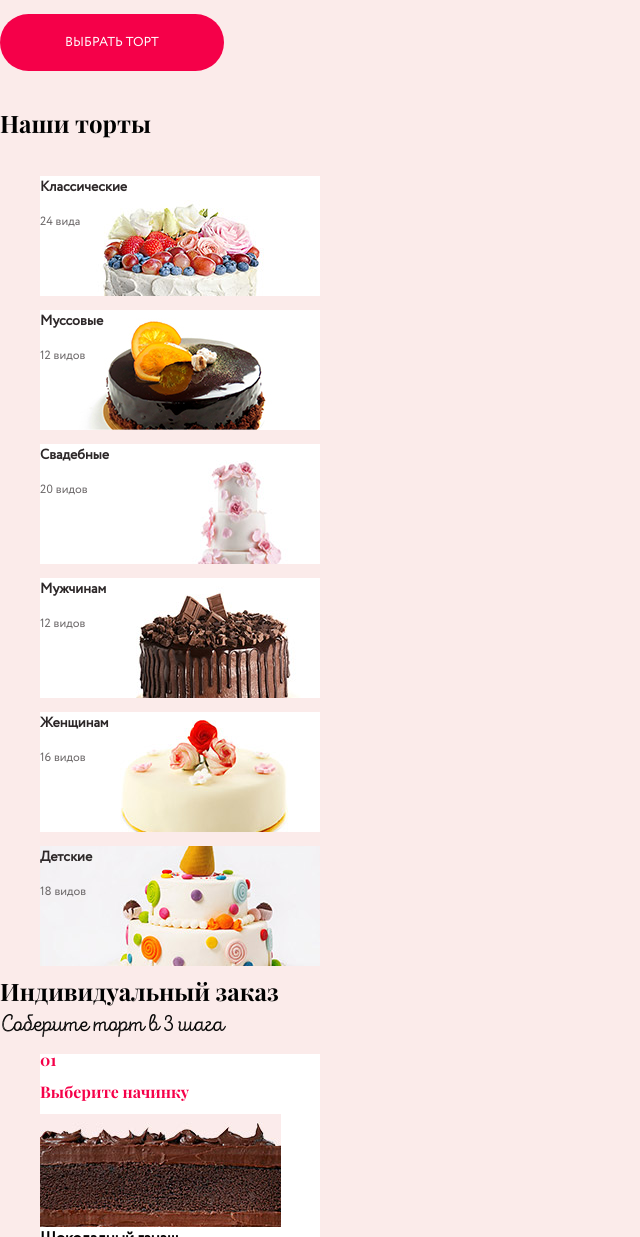
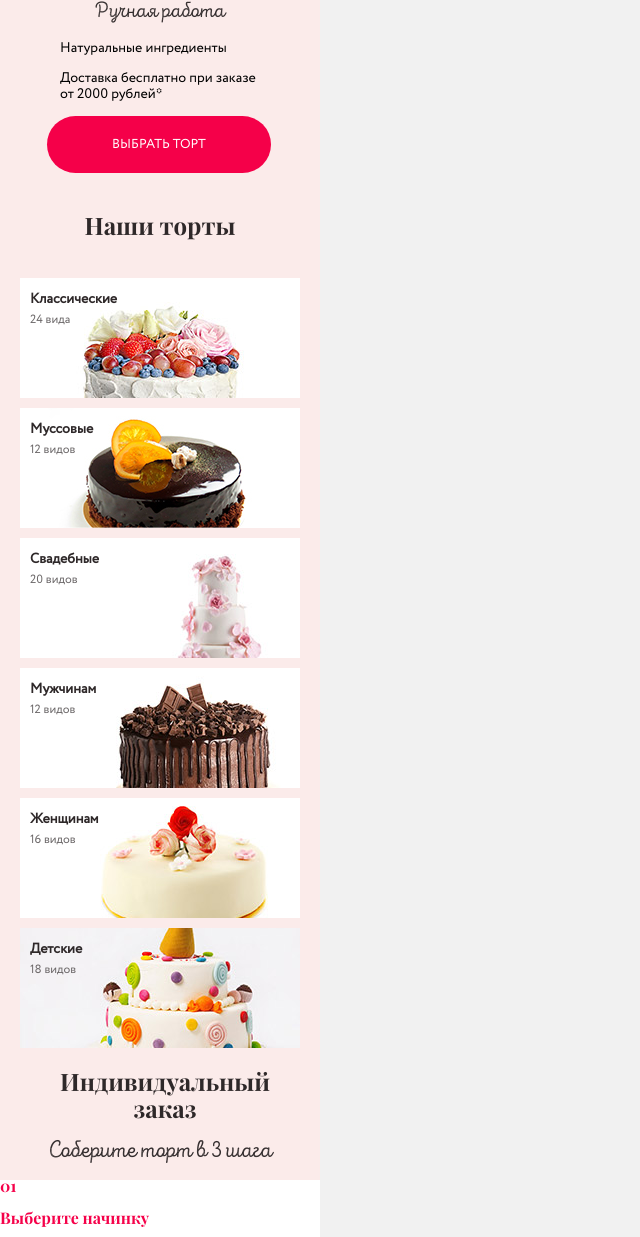
Before and after one commit to Sidjulik/cake-student, a website: page source/index.html in a window 1280 px wide. Shown: the part 276-1513 px from the top of the page, without its empty margins (0-640 px from the left). Drawn offline with nearby package versions, Linux system fonts and the light colour scheme; files that its build step writes are made by us from their sources.

Commit message:
Стилизация бенефит, ассортимент

```diff
--- a/source/less/block/assortment.less
+++ b/source/less/block/assortment.less
@@ -2,32 +2,45 @@
   font-family: "Playfair Display Bold", "Time New Roman", serif;
   font-size: 24px;
   line-height: 65px;
+  text-align: center;
+}
+.assortment__list {
+  margin: 0;
+  padding-left: 20px;
 }
 .assortment__item {
+  margin-bottom: 10px;
+  padding: 10px;
   background-color: white;
   height: 120px;
   widows: 280px;
 }
 .assortment__item-classic {
+  width: 280px;
   background-image: url(../img/classic%20photo.jpg);
 }
 .assortment__item-mousseous {
+  width: 280px;
   background-image: url(../img/mousseous%20photos.jpg);
 }
 .assortment__item-wedding {
+  width: 280px;
   background-image: url(../img/wedding%20photos.jpg);
 }
 .assortment__item-mens {
+  width: 280px;
   background-image: url(../img/men%27s%20photos.jpg);
 }
 .assortment__item-women {
+  width: 280px;
   background-image: url(../img/women%20photos.jpg);
 }
 .assortment__item-children {
+  width: 280px;
   background-image: url(../img/children%20photo.jpg);
 }
 .assortment__subtitle {
-  color: #2d2829;
+  margin: 0;
   font-size: 14px;
   line-height: 23px;
 }
--- a/source/less/block/benefit.less
+++ b/source/less/block/benefit.less
@@ -2,13 +2,17 @@
   background-image: url("../img/cake%20background.png");
   background-position: top center;
   background-repeat: no-repeat;
+
   h1 {
     font-family: "Playfair Display Bold", "Time New Roman", serif;
     font-size: 40px;
-    line-height: 36px;
+    padding-top: 164px;
+    margin: 0 20px;
+    text-align: center;
   }
 
   button {
+    margin-left: 47px;
     background-color: @button-color;
     color: #ffffff;
     font-size: 13px;
@@ -28,5 +32,13 @@
 .benefit__intro {
   font-family: "IntroScriptR-H2Base", Arial, sans-serif;
   font-size: 22px;
-  line-height: 78px;
+  line-height: 15px;
+  color: @text-gray;
+  text-align: center;
 }
+
+.benefit__slogan {
+  margin-left: 60px;
+  margin-right: 60px;
+  color: #000000;
+}
--- a/source/less/block/header.less
+++ b/source/less/block/header.less
@@ -4,6 +4,7 @@ header {
   height: 40px;
   position: relative;
   text-align: left;
+  margin-bottom: -39px;
   a {
     color: #000000;
     display: block;
--- a/source/less/block/order.less
+++ b/source/less/block/order.less
@@ -1,12 +1,17 @@
 .order__title {
   font-family: "Playfair Display Bold", "Time New Roman", serif;
   font-size: 24px;
-  line-height: 10px;
+  line-height: 27px;
+  width: 230px;
+  margin-left: 50px;
+  text-align: center;
+
 }
 .order__explanation {
   font-family: "IntroScriptR-H2Base", "Arial", sans-serif;
   font-size: 24px;
   line-height: 10px;
+  text-align: center;
 }
 .order__item {
   background-color: white;
--- a/source/less/global/global.less
+++ b/source/less/global/global.less
@@ -3,20 +3,28 @@
 }
   @base-color: #fbebea;
   @button-color: #f50049;
+  @text-gray: #2e2829;
 
 body {
-  margin: 0;
-  padding: 0;
-
-  background: @base-color;
+  margin: 0 auto;
+  color: @text-gray;
+  background-color: #f1f1f1;
   font-family: "Circe",  Arial, sans-serif;
   font-size: 14px;
   font-weight: 500;
   width: 320px;
 }
 
+main {
+background-color: @base-color;
+}
+
 a {
   text-decoration: none;
+}
+
+ul {
+  padding: 0;
 }
 
 li {
```
